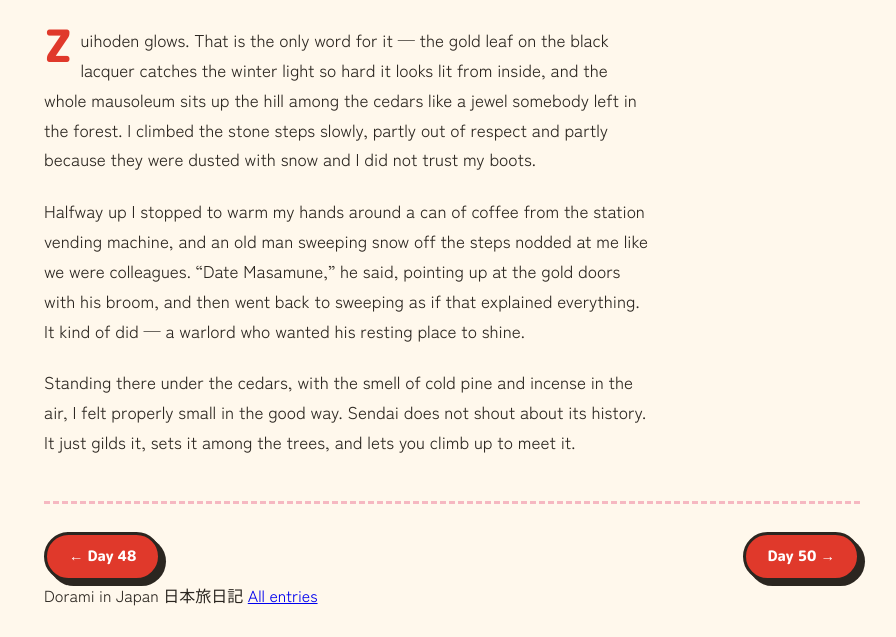
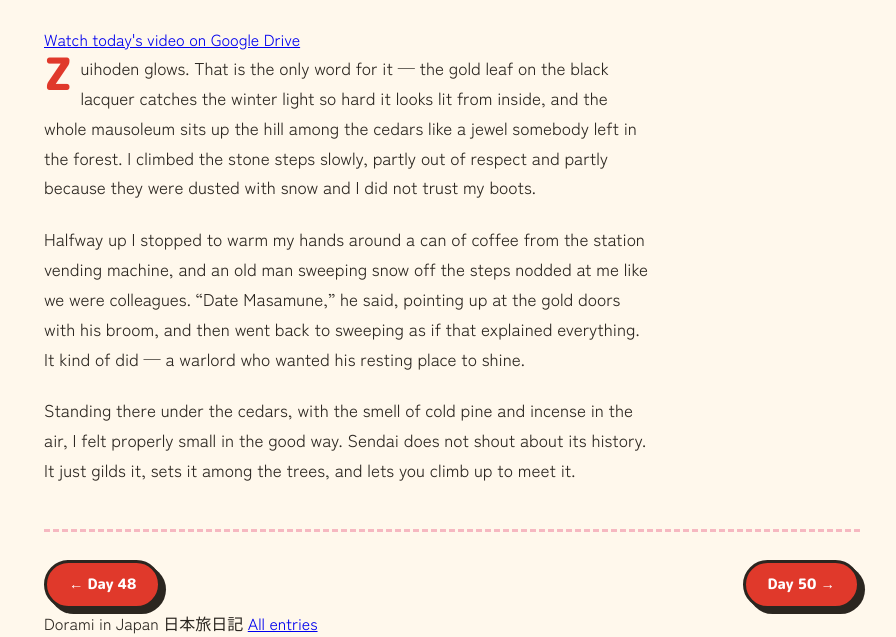
Before and after one commit to neo475269/dorami-in-japan, a plain HTML site: page posts/day-49-sendai-zuihoden.html in a window 1280 px wide. Shown: the part 1893-2530 px from the top of the page, without its empty margins (188-1084 px from the left). Before the commit the page ends 2502 px from the top, so only its background shows below. Drawn offline with Linux system fonts and the light colour scheme.

Commit message:
Dorami blog Day 49: add video link

```diff
--- a/posts/day-49-sendai-zuihoden.html
+++ b/posts/day-49-sendai-zuihoden.html
@@ -34,6 +34,8 @@
     <figcaption class="polaroid-cap">仙台・瑞鳳殿 · the golden mausoleum among the cedars</figcaption>
   </figure>
 
+  <p class="video-link"><a href="https://drive.google.com/file/d/14CvJMy5MV9T2KZe0uNY4NGvH-Re93MVe/view?usp=drivesdk" target="_blank" rel="noopener">Watch today's video on Google Drive</a></p>
+
 
   <div class="prose">
     <p>Zuihoden glows. That is the only word for it — the gold leaf on the black lacquer catches the winter light so hard it looks lit from inside, and the whole mausoleum sits up the hill among the cedars like a jewel somebody left in the forest. I climbed the stone steps slowly, partly out of respect and partly because they were dusted with snow and I did not trust my boots.</p>
```
